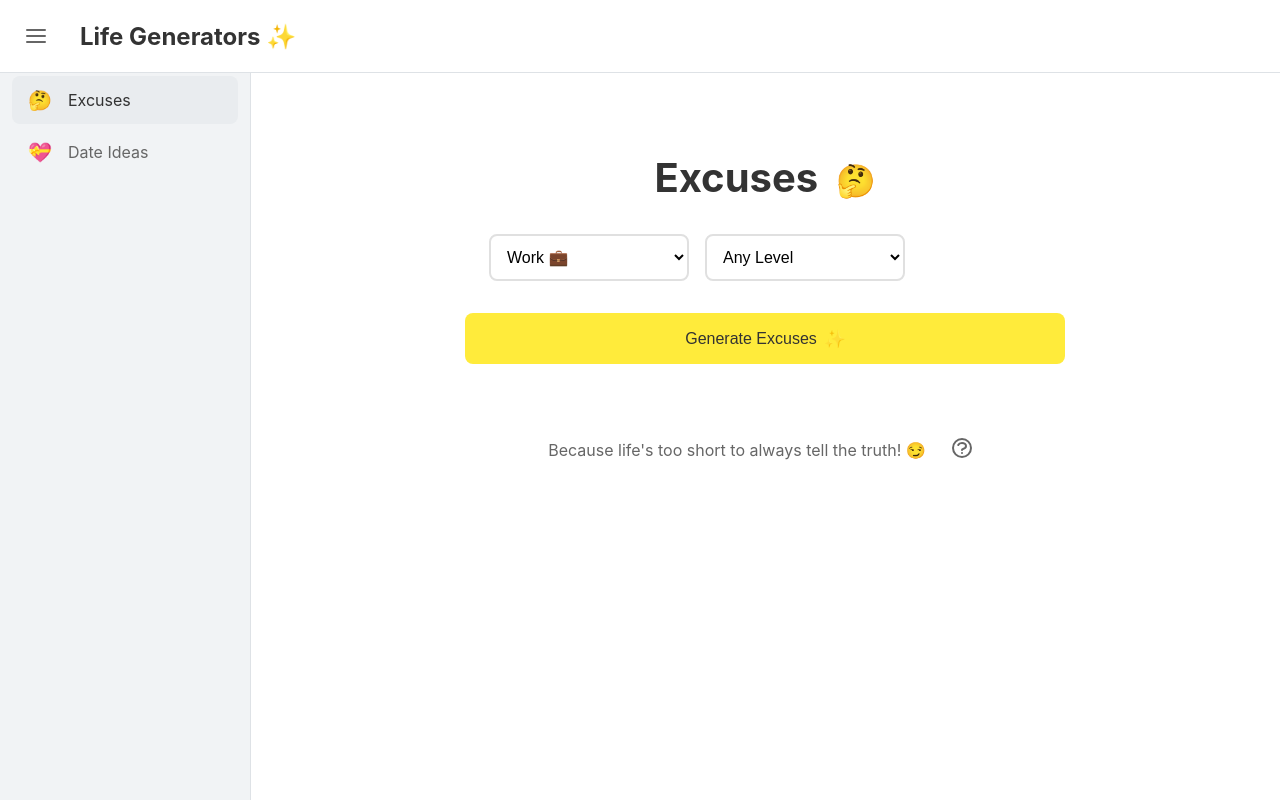
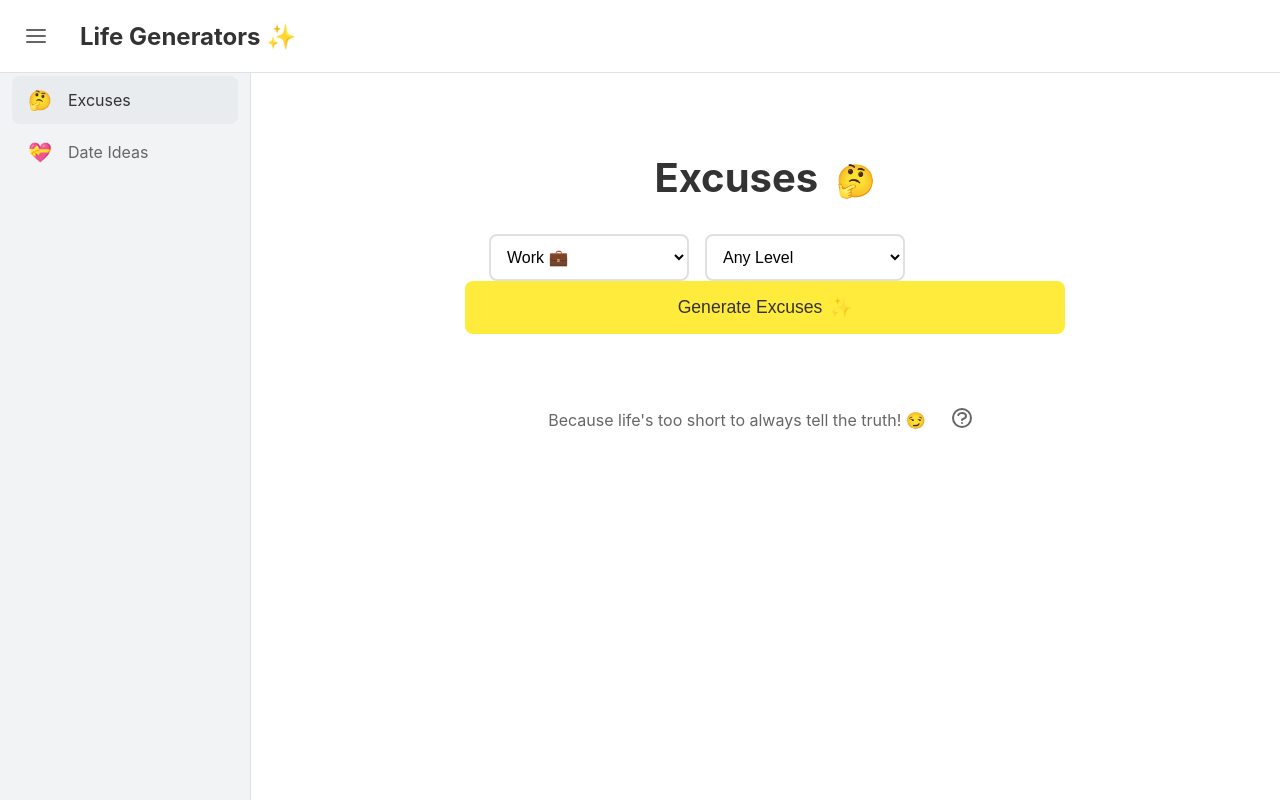
Before and after one commit to itainatural/excuse-machine, a React (Create React App) app: page / in a window 1280 px wide. Built offline with nearby package versions, Linux system fonts and the light colour scheme.

Commit message:
Match styling exactly with design (spacing, fonts, dropdowns)

```diff
--- a/src/components/Generator.css
+++ b/src/components/Generator.css
@@ -20,7 +20,7 @@
   display: flex;
   gap: 1rem;
   justify-content: center;
-  margin: 0 0 2rem;
+  margin: 0;
   width: 100%;
   max-width: 600px;
 }
@@ -57,7 +57,7 @@ select:focus {
   color: #333;
   border: none;
   padding: 1rem;
-  font-size: 1rem;
+  font-size: 1.1rem;
   border-radius: 8px;
   cursor: pointer;
   transition: all 0.3s ease;
```
